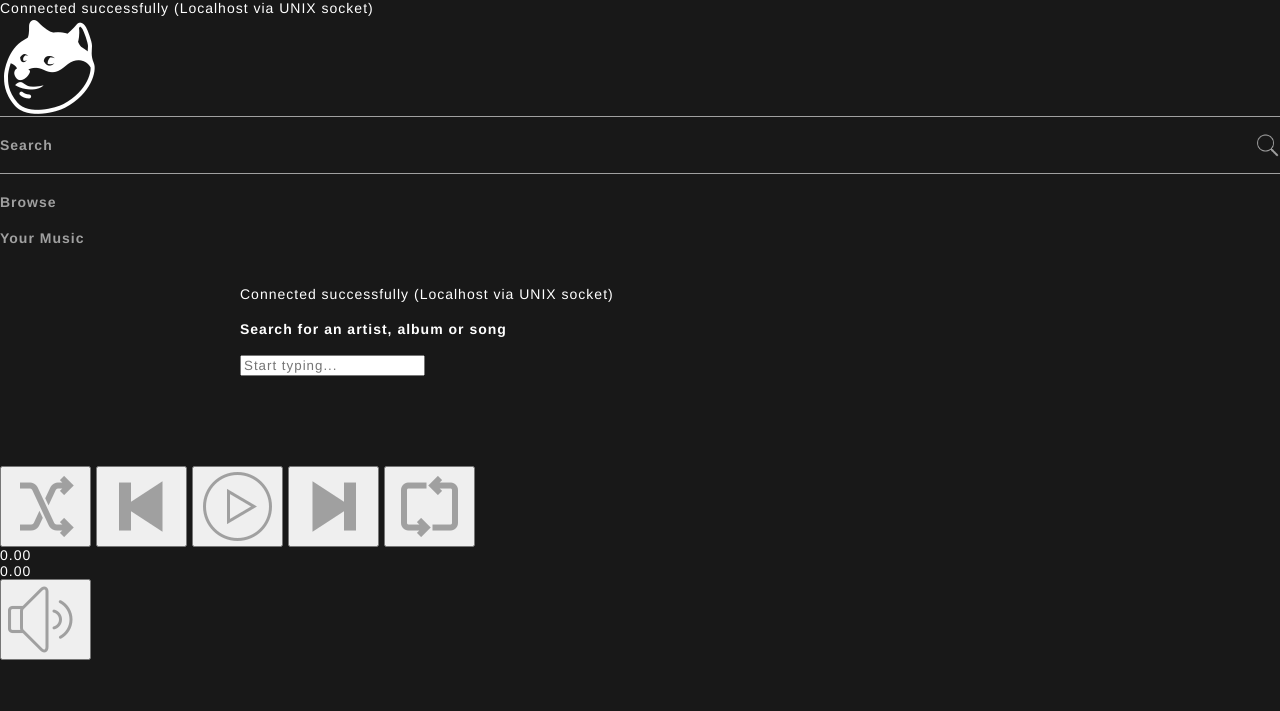
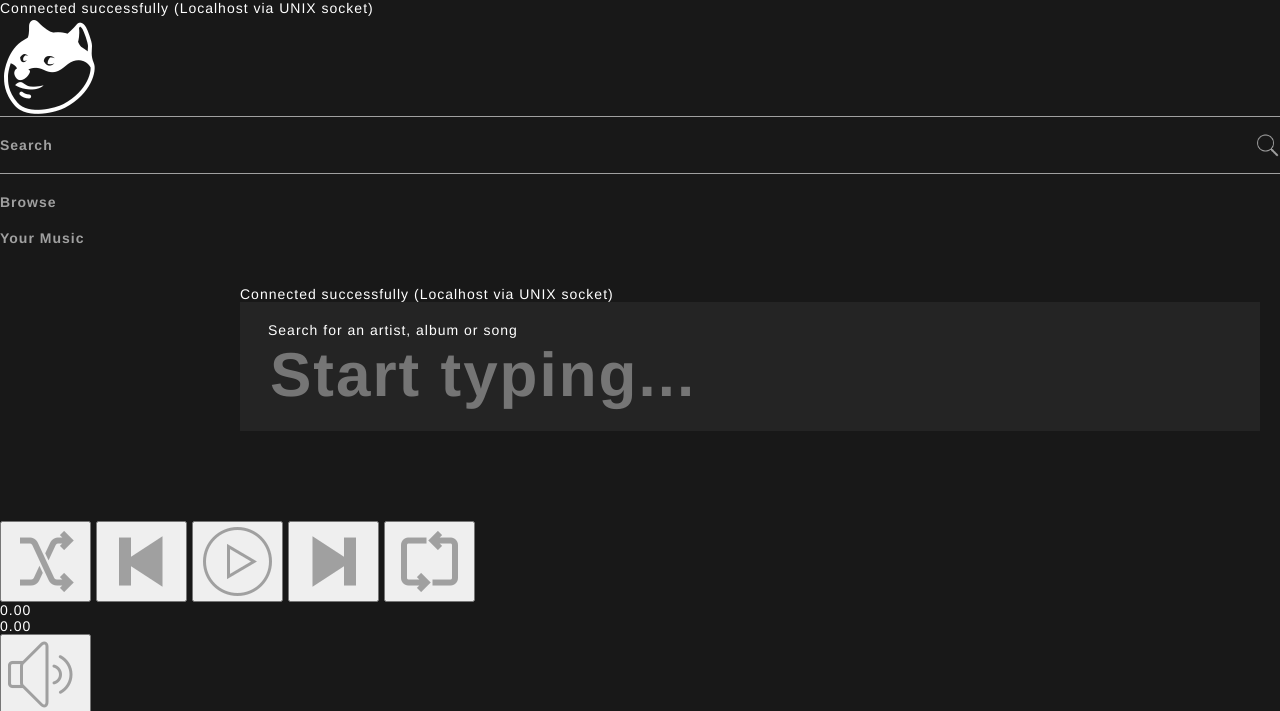
Before and after one commit to marb61a/php_muzak, a PHP site: page /search.php in a window 1280 px wide. Shown: the top 711 px of the page. Run offline with PHP 8.4, Linux system fonts and the light colour scheme; the template is opened without the code that fills it, so the values that code supplies are empty; the visitor is signed in with stand-in values (Sample User, id 1); data comes from the database, SQL or seed files in the repository; some libraries are stand-ins or nearby versions.

Commit message:
updated style.css and search.php

```diff
--- a/assets/css/style.css
+++ b/assets/css/style.css
@@ -212,3 +212,56 @@ body {
 .artistInfo {
     text-align: center;
 }
+
+.button {
+    color: #fff;
+    cursor: pointer;
+    margin-bottom: 10px;
+    background-color: transparent;
+    font-weight: 500;
+    letter-spacing: 2px;
+    border: 2px solid #fff;
+    border-radius: 500px;
+    padding: 15px;
+    min-width: 130px;
+}
+
+.button.green {
+    background-color: #2ebd59;
+    border-color: #2ebd59;
+}
+
+.borderBottom {
+    border-bottom: 1px solid #939393;
+    margin-bottom: 20px;
+}
+
+.tracklistContainer h2,
+.gridViewContainer h2,
+.artistsContainer h2 {
+    text-align: center;
+}
+
+[role="link"] {
+    cursor: pointer;
+}
+
+.searchContainer {
+    background-color: #242424;
+    padding: 20px 28px;
+}
+
+.searchContainer h4 {
+    margin: 0;
+    font-weight: 300;
+}
+
+.searchContainer .searchInput {
+    width: 100%;
+    background-color: transparent;
+    border: none;
+    color: #fff;
+    font-weight: 700;
+    font-size: 62px;
+    letter-spacing: 2px;
+}
--- a/search.php
+++ b/search.php
@@ -34,7 +34,7 @@
 	<h2>SONGS</h2>
 	<ul class="tracklist">
 		<?php
-			$songsQuery = mysqli_query($con, "SELECT id FROM songs WHERE title LIKE '$term%' LIMIT 10");
+			$songsQuery = mysqli_query($con, "SELECT id FROM Songs WHERE title LIKE '$term%' LIMIT 10");
 
 			if(mysqli_num_rows($songsQuery) == 0){
 				echo "<span class='noResults'>No songs found matching " . $term . "</span>";
```
